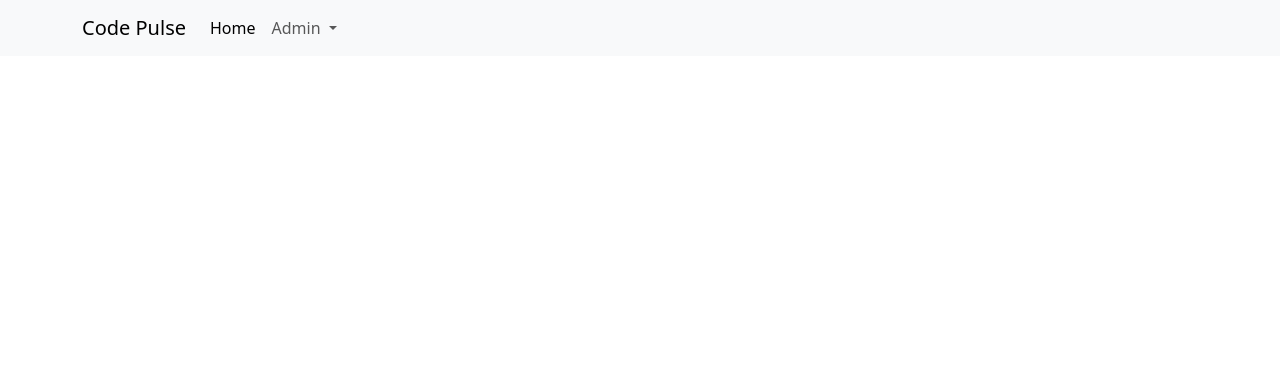
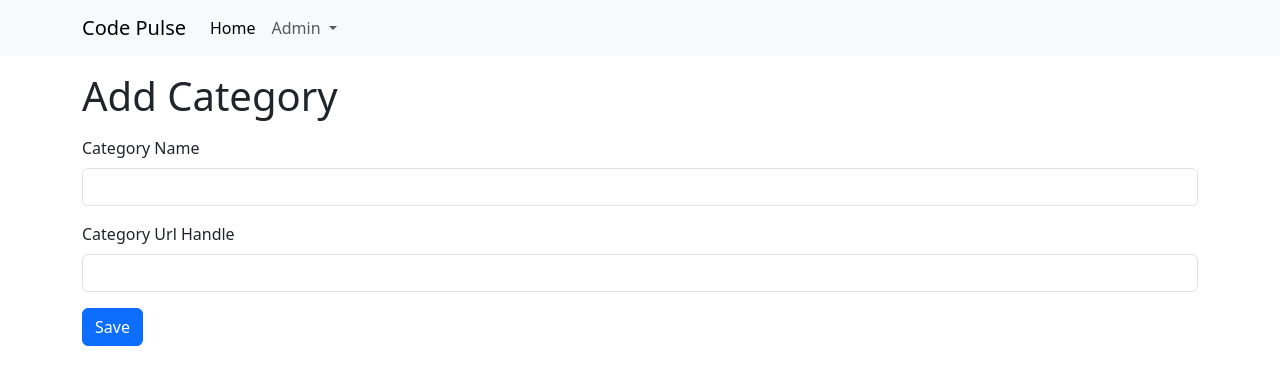
Before and after one commit to Tornike1123/ASP.NET-ANGULAR-project, an Angular app in the folder UI/codepulse/: page /admin/categories/add in a window 1280 px wide. Before the commit this address led to /. Shown: the top 384 px of the page. Built offline with nearby package versions, Linux system fonts and the light colour scheme.

Commit message:
create add category component amd routing

```diff
--- a/UI/codepulse/src/app/app-routing.module.ts
+++ b/UI/codepulse/src/app/app-routing.module.ts
@@ -1,11 +1,16 @@
 import { NgModule } from '@angular/core';
 import { RouterModule, Routes } from '@angular/router';
 import { CategoryListComponent } from './features/category/category-list/category-list.component';
+import { AddCategoryComponent } from './features/category/add-category/add-category.component';
 
 const routes: Routes = [
   {
     path: 'admin/categories',
     component: CategoryListComponent,
+  },
+  {
+    path: 'admin/categories/add',
+    component: AddCategoryComponent,
   },
 ];
 
--- /dev/null
+++ b/UI/codepulse/src/app/features/category/add-category/add-category.component.html
@@ -0,0 +1,31 @@
+<div class="container">
+  <h1 class="mt-3">Add Category</h1>
+  <form #form="ngForm" (ngSubmit)="onFormSubmit()">
+    <div class="mr-2">
+      <div class="mt-3">
+        <label class="form-label">Category Name</label>
+        <input
+          type="text"
+          id="categoryName"
+          class="form-control"
+          name="categoryName"
+          [(ngModel)]="model.name"
+        />
+      </div>
+      <div class="mt-3">
+        <label class="form-label">Category Url Handle</label>
+        <input
+          type="text"
+          id="cateegoryUrlHandle"
+          class="form-control"
+          name="categoryUrlHandle"
+          [(ngModel)]="model.urlHandle"
+        />
+      </div>
+
+      <div class="mt-3">
+        <button type="submit" class="btn btn-primary">Save</button>
+      </div>
+    </div>
+  </form>
+</div>
--- /dev/null
+++ b/UI/codepulse/src/app/features/category/add-category/add-category.component.ts
@@ -0,0 +1,22 @@
+import { Component } from '@angular/core';
+import { AddCategoryRequest } from '../models/add-category-request.model';
+
+@Component({
+  selector: 'app-add-category',
+  templateUrl: './add-category.component.html',
+  styleUrls: ['./add-category.component.css'],
+})
+export class AddCategoryComponent {
+  model: AddCategoryRequest;
+
+  constructor() {
+    this.model = {
+      name: '',
+      urlHandle: '',
+    };
+  }
+
+  onFormSubmit() {
+    console.log(this.model, 'es');
+  }
+}
--- a/UI/codepulse/src/app/features/category/category-list/category-list.component.html
+++ b/UI/codepulse/src/app/features/category/category-list/category-list.component.html
@@ -1,6 +1,8 @@
 <div class="container">
   <h1 class="mt-3">Category List</h1>
   <div class="d-flex justify-content-end mt-3">
-    <a href="" class="btn btn-primary">Add Category</a>
+    <a [routerLink]="['/admin/categories/add']" class="btn btn-primary"
+      >Add Category</a
+    >
   </div>
 </div>
--- /dev/null
+++ b/UI/codepulse/src/app/features/category/models/add-category-request.model.ts
@@ -0,0 +1,4 @@
+export interface AddCategoryRequest {
+  name: string;
+  urlHandle: string;
+}
```
Also changed, not shown: UI/codepulse/src/app/app.module.ts (+7 -7 lines), UI/codepulse/src/app/features/category/add-category/add-category.component.css (added), 3 other files (tests, documents, lock files or other folders).
